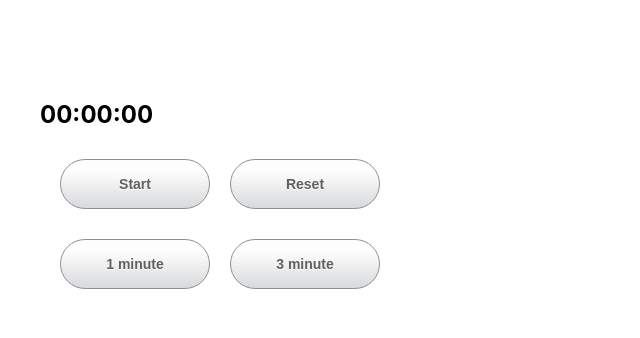
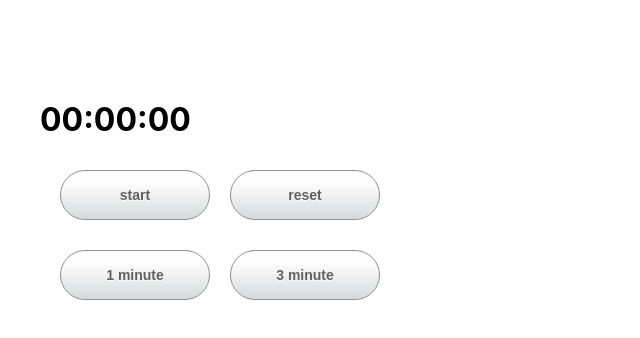
Before and after one commit to dmytrobaraban/React_HW, a React (Create React App) app: page / in a window 1280 px wide. Shown: the top 338 px of the page, without its empty margins (0-640 px from the left). Built offline with nearby package versions, Linux system fonts and the light colour scheme.

Commit message:
add sound effect for buttons

```diff
--- a/src/App.jsx
+++ b/src/App.jsx
@@ -2,35 +2,48 @@ import React, { useState, useEffect } from 'react';
 import './App.css';
 
 function App() {
-  const [time, setTime] = useState(0); // час в секундах
-  const [timerOn, setTimerOn] = useState(false);
-  const [savedTimes, setSavedTimes] = useState([]);
+  const [time, setTime] = useState(0);
+  const [timerOn, setTimer] = useState(false);
+  const [savesTime, setSavesTime] = useState([]);
+
+  const soundStart = new Audio(
+    'https://cdn.videvo.net/videvo_files/audio/premium/audio0086/watermarked/el_interface_button_22_hpx_preview.mp3'
+  );
+  const soundStop = new Audio(
+    'https://cdn.videvo.net/videvo_files/audio/premium/audio0086/watermarked/el_interface_click_13_hpx_preview.mp3'
+  );
+  const soundReset = new Audio(
+    'https://cdn.videvo.net/videvo_files/audio/premium/audio0038/watermarked/Babylon5DoorButto%20PE1090302_preview.mp3'
+  );
 
   useEffect(() => {
     let interval = null;
     if (timerOn) {
       interval = setInterval(() => {
-        setTime((prevTime) => prevTime - 1); // зменшуємо час на 1 секунду
+        setTime((prevTime) => prevTime - 1);
       }, 1000);
     } else {
-      clearInterval(interval); // зупиняємо таймер
+      clearInterval(interval);
     }
     return () => clearInterval(interval);
-  }, [timerOn]);
+  });
 
-  const startTimer = () => {
-    setTimerOn(true);
+  const timerStart = () => {
+    soundStart.play();
+    setTimer(true);
   };
 
-  const stopTimer = () => {
-    setSavedTimes([...savedTimes, time]);
-    setTimerOn(false);
+  const timerStop = () => {
+    soundStop.play();
+    setSavesTime([...savesTime, time]);
+    setTimer(false);
   };
 
   const resetTimer = () => {
+    soundReset.play();
+    timerStop();
     setTime(0);
-    setTimerOn(false);
-    setSavedTimes([]);
+    setSavesTime([]);
   };
 
   // конвертуємо час у формат HH:MM:SS
@@ -49,19 +62,18 @@ function App() {
 
   return (
     <div className="container">
-      <h2>{formatTime(time)}</h2>
+      <h1>{formatTime(time)}</h1>
       <div className="btn">
-        {!timerOn && <button onClick={startTimer}>Start</button>}
-        {timerOn && <button onClick={stopTimer}>Stop</button>}
-        <button onClick={resetTimer}>Reset</button>
+        {!timerOn && <button onClick={timerStart}>start</button>}
+        {timerOn && <button onClick={timerStop}>stop</button>}
+        <button onClick={resetTimer}>reset</button>
       </div>
       <div className="btn">
         <button onClick={() => setTime(60)}>1 minute</button>
-
         <button onClick={() => setTime(180)}>3 minute</button>
       </div>
       <ul>
-        {savedTimes.map((time, index) => (
+        {savesTime.map((time, index) => (
           <li key={index}>{formatTime(time)}</li>
         ))}
       </ul>
```
